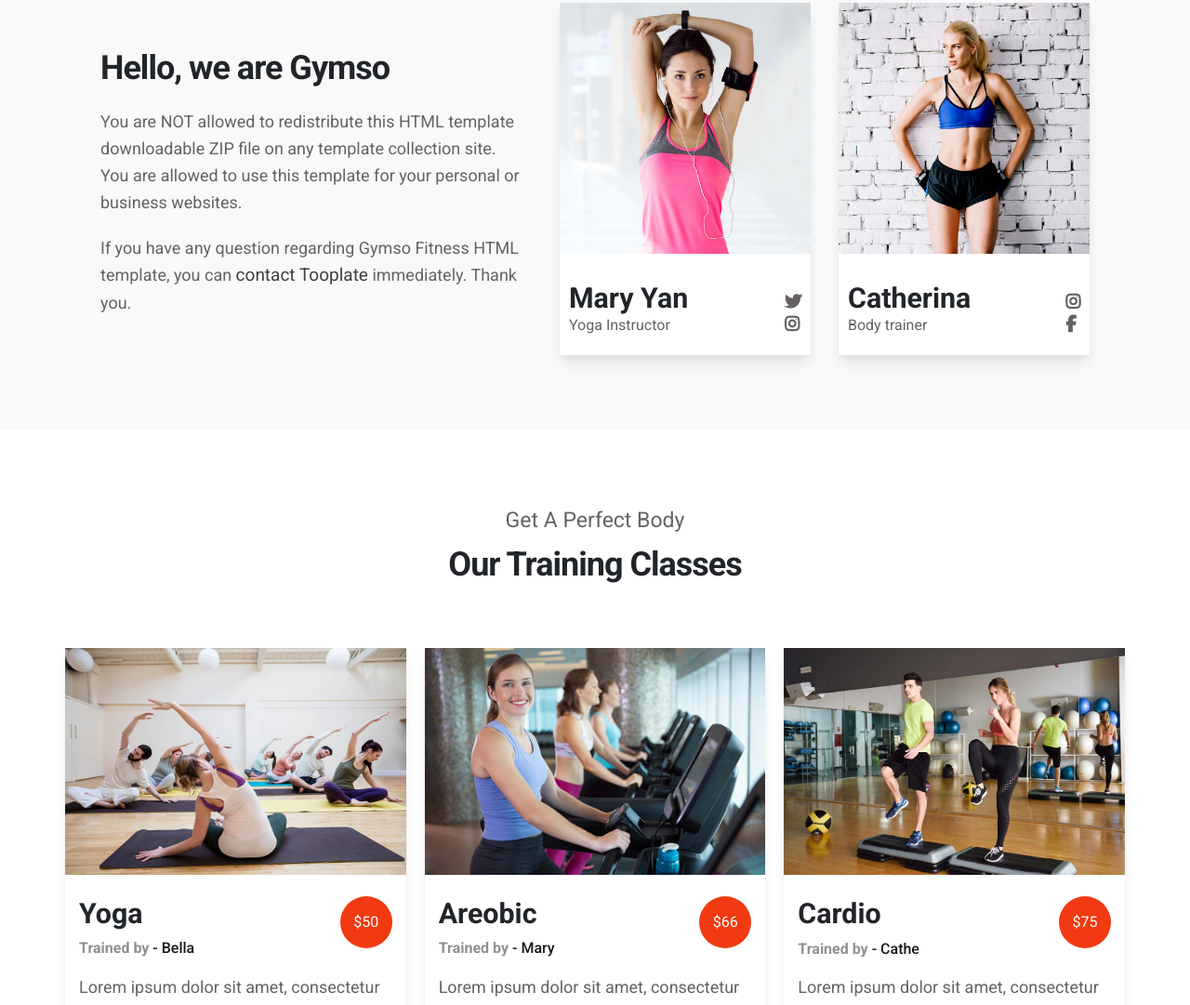
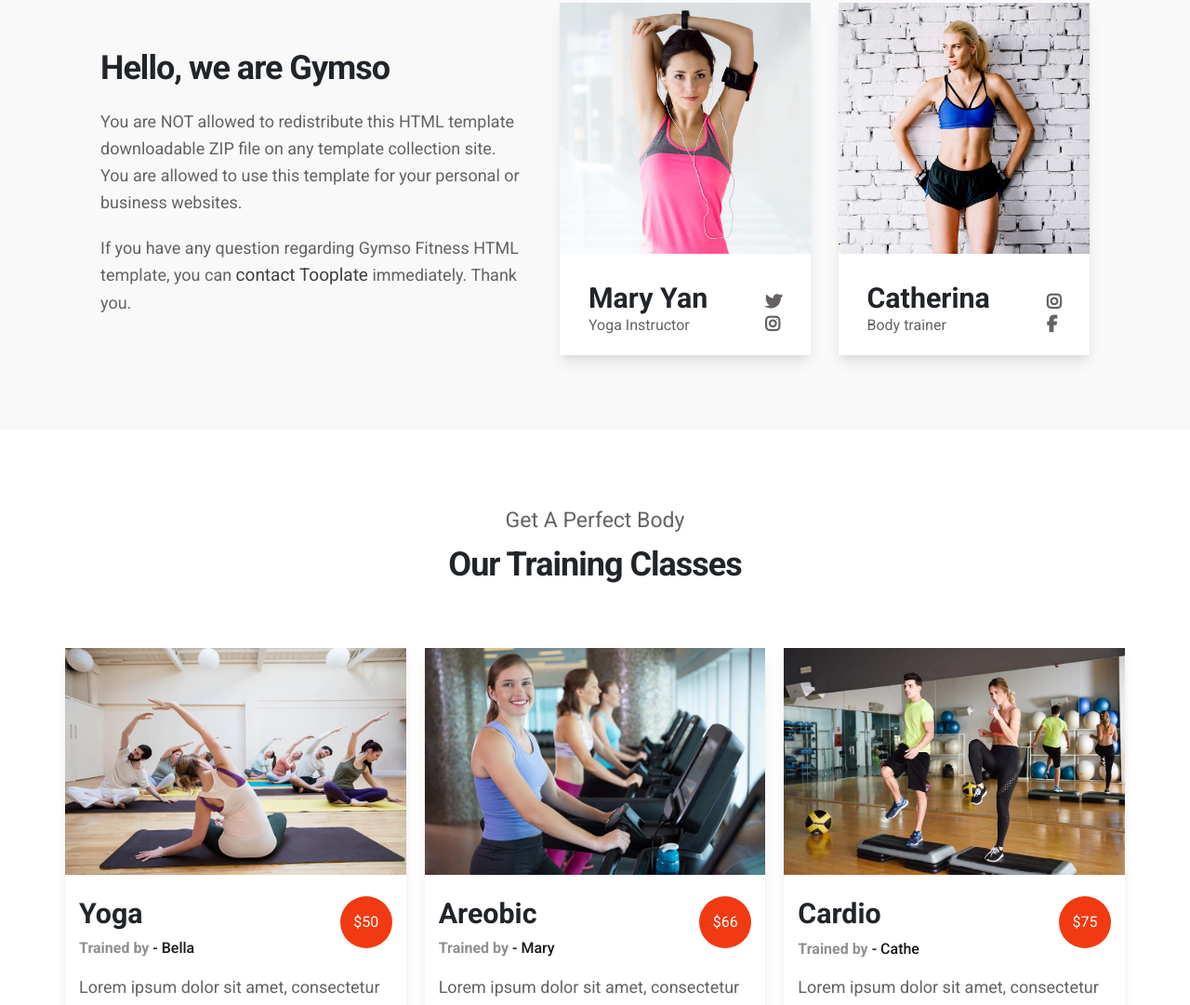
Before and after one commit to devo246/gymso, a plain HTML site: page index.html in a window 1280 px wide. Shown: the part 1322-2403 px from the top of the page at 93% size. Drawn offline with Linux system fonts and the light colour scheme.

Commit message:
index.css

```diff
--- a/index.css
+++ b/index.css
@@ -399,9 +399,9 @@ header .container nav ul li a:hover, header .container nav div a :hover {
 .about .container .images .des {
     display: flex;
     align-items: baseline;
-    justify-content: space-between;
+    justify-content: space-around;
     line-height: 1.3;
-    padding: 20px 10px;
+    padding: 20px 0;
 }
 .about .container .images .des p {
     font-size: 16px;
```
